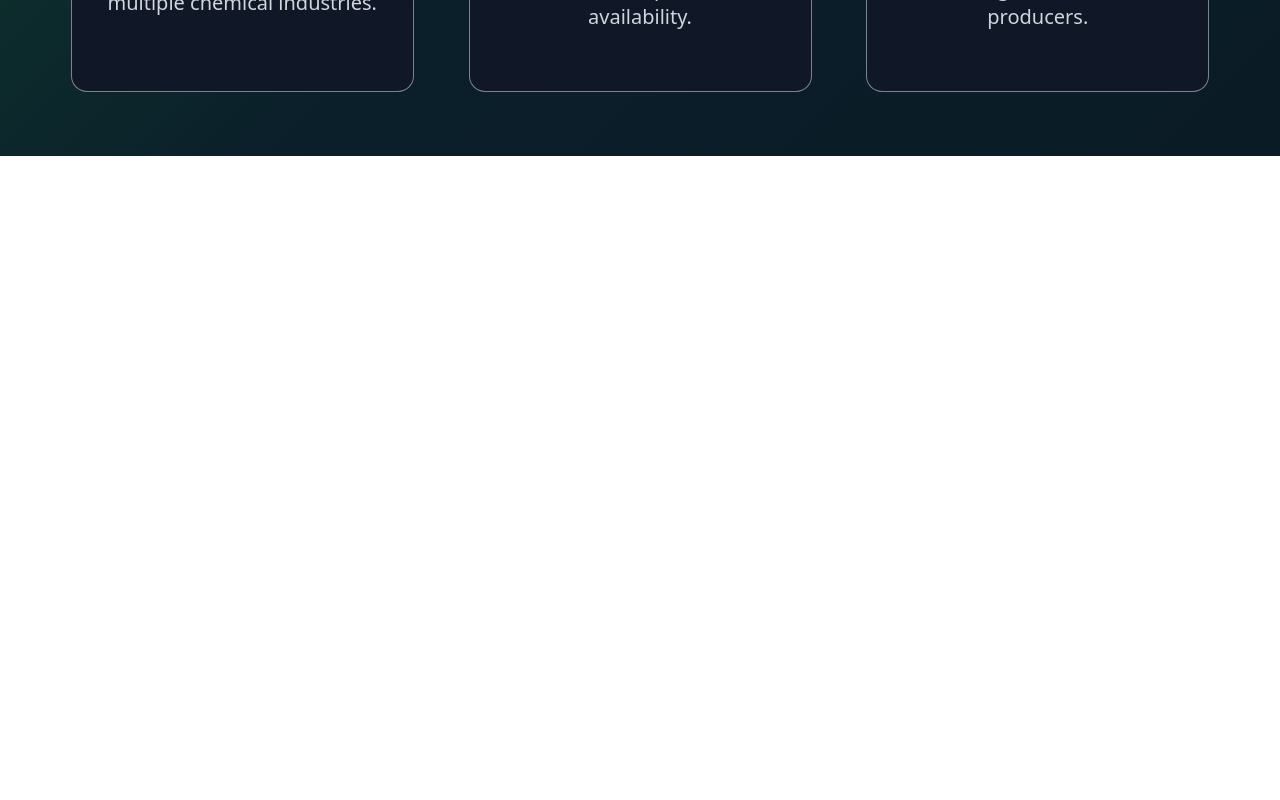
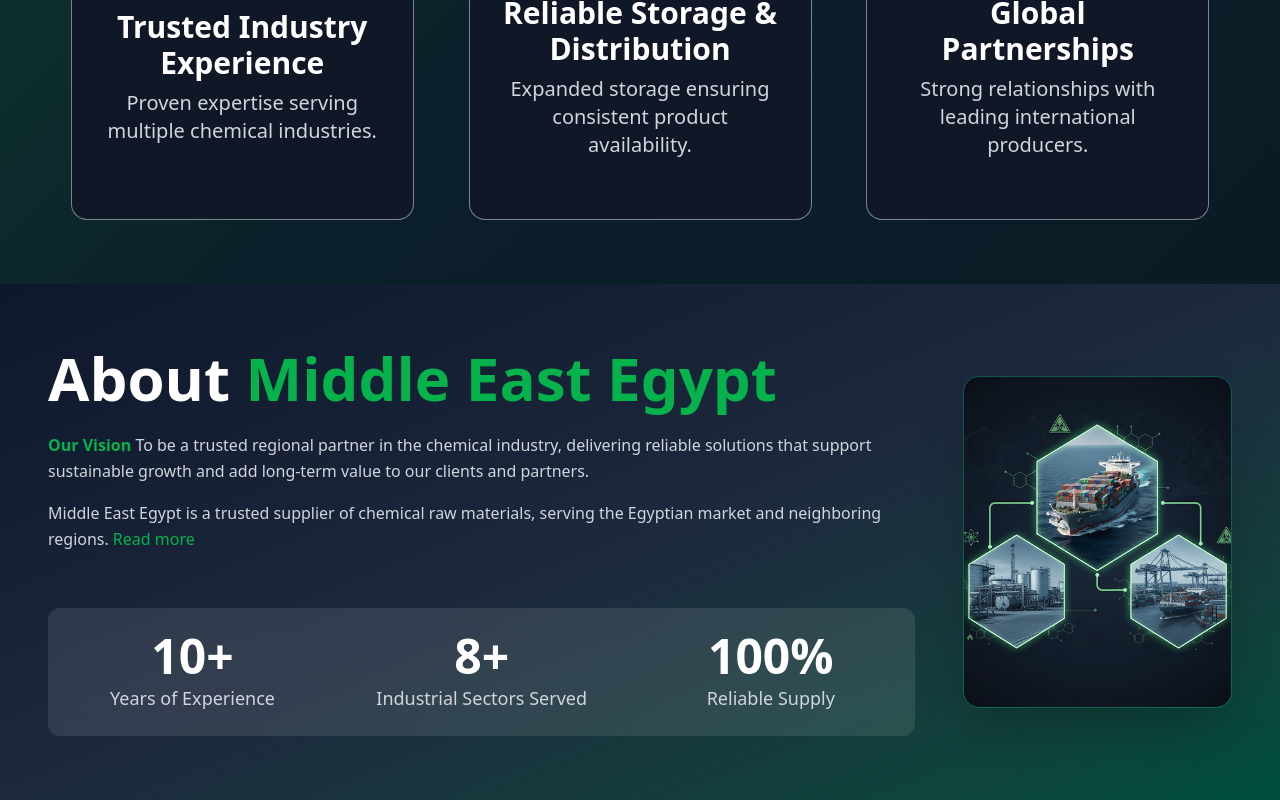
Before and after one commit to yassersalem74/Middle-East, a React (Vite) app: page / in a window 1280 px wide. Shown: the part 1248-2048 px from the top of the page. Before the commit the page ends 1404 px from the top, so only its background shows below. Built offline with nearby package versions, Linux system fonts and the light colour scheme.

Commit message:
Feature/ added about section

```diff
--- a/src/App.jsx
+++ b/src/App.jsx
@@ -3,6 +3,7 @@ import './App.css'
 import Navbar from './components/Navbar'
 import HeroSection from './components/HeroSection'
 import WhyChooseUsSection from './components/WhyChooseUsSection'
+import AboutSection from './components/AboutSection'
 
 function App() {
 
@@ -13,6 +14,7 @@ function App() {
    <Navbar></Navbar>
    <HeroSection></HeroSection>
    <WhyChooseUsSection></WhyChooseUsSection>
+   <AboutSection></AboutSection>
 </div>
   )
 }
--- /dev/null
+++ b/src/components/AboutSection.jsx
@@ -0,0 +1,60 @@
+
+export default function AboutSection() {
+  return (
+    <section className="relative overflow-hidden bg-gradient-to-br from-slate-900 via-slate-800 to-emerald-900 py-16 px-6 md:px-12">
+      <div className="flex justify-evenly flex-wrap lg:flex-nowrap gap-12 items-center">
+        {/* Left Content */}
+        <div className="text-white flex flex-col justify-between content-between ">
+          <h2 className="text-3xl md:text-6xl font-bold mb-6">
+            About <span className="text-[#05B24C]">Middle East Egypt</span>
+          </h2>
+
+          <p className="text-gray-300 mb-4 leading-relaxed">
+            <span className="text-[#05B24C] font-semibold">Our Vision</span>{" "}
+            To be a trusted regional partner in the chemical industry,
+            delivering reliable solutions that support sustainable growth and
+            add long-term value to our clients and partners.
+          </p>
+
+          <p className="text-gray-300 mb-6 leading-relaxed">
+            Middle East Egypt is a trusted supplier of chemical raw materials,
+            serving the Egyptian market and neighboring regions.
+            <span className="text-[#05B24C] cursor-pointer hover:underline ml-1">
+              Read more
+            </span>
+          </p>
+
+          {/* Stats */}
+          <div className="grid grid-cols-1 sm:grid-cols-3  mt-8">
+            <div className="rounded-l-xl bg-white/10 backdrop-blur-md p-6 text-center">
+              <h3 className="text-3xl md:text-5xl font-bold text-white">10+</h3>
+              <p className="text-gray-300 text-lg  mt-1">Years of Experience</p>
+            </div>
+
+            <div className=" bg-white/10 backdrop-blur-md p-6 text-center">
+              <h3 className="text-3xl md:text-5xl font-bold text-white">8+</h3>
+              <p className="text-gray-300 text-lg  mt-1">
+                Industrial Sectors Served
+              </p>
+            </div>
+
+            <div className="rounded-r-xl bg-white/10 backdrop-blur-md p-6 text-center">
+              <h3 className="text-3xl md:text-5xl font-bold text-white">100%</h3>
+              <p className="text-gray-300 text-lg  mt-1">Reliable Supply</p>
+            </div>
+          </div>
+        </div>
+        {/* Right Image */}
+        <div className="relative flex justify-center lg:justify-end ">
+          <div className="rounded-2xl overflow-hidden shadow-2xl border border-emerald-500/30">
+            <img
+              src="about-image-section.png"
+              alt="Middle East Egypt Overview"
+              className="w-full max-w-md lg:max-w-lg object-cover"
+            />
+          </div>
+        </div>
+      </div>
+    </section>
+  );
+}
--- a/src/components/Navbar.jsx
+++ b/src/components/Navbar.jsx
@@ -18,7 +18,7 @@ export default function Navbar() {
 `;
 
   return (
-    <div className="navbar bg-base-100 shadow-sm px-4 py-4 sm:px-12 fixed top-0 z-[1] bg-transparent">
+    <div className="navbar bg-base-100 shadow-sm px-4 py-4 sm:px-12  bg-transparent ">
       <div className="navbar-start">
         <div className="dropdown">
           <div tabIndex={0} role="button" className="btn btn-ghost lg:hidden">
```
Also changed, not shown: 1 other file (tests, documents, lock files or other folders).
